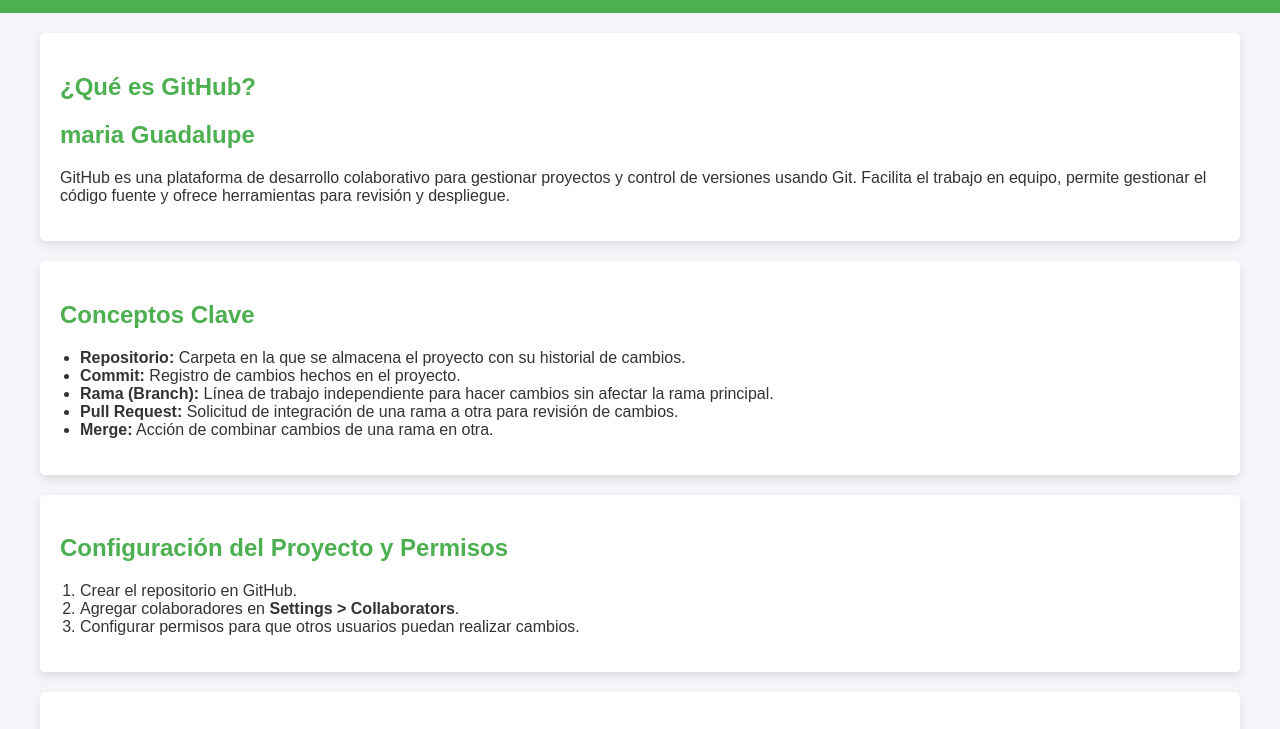
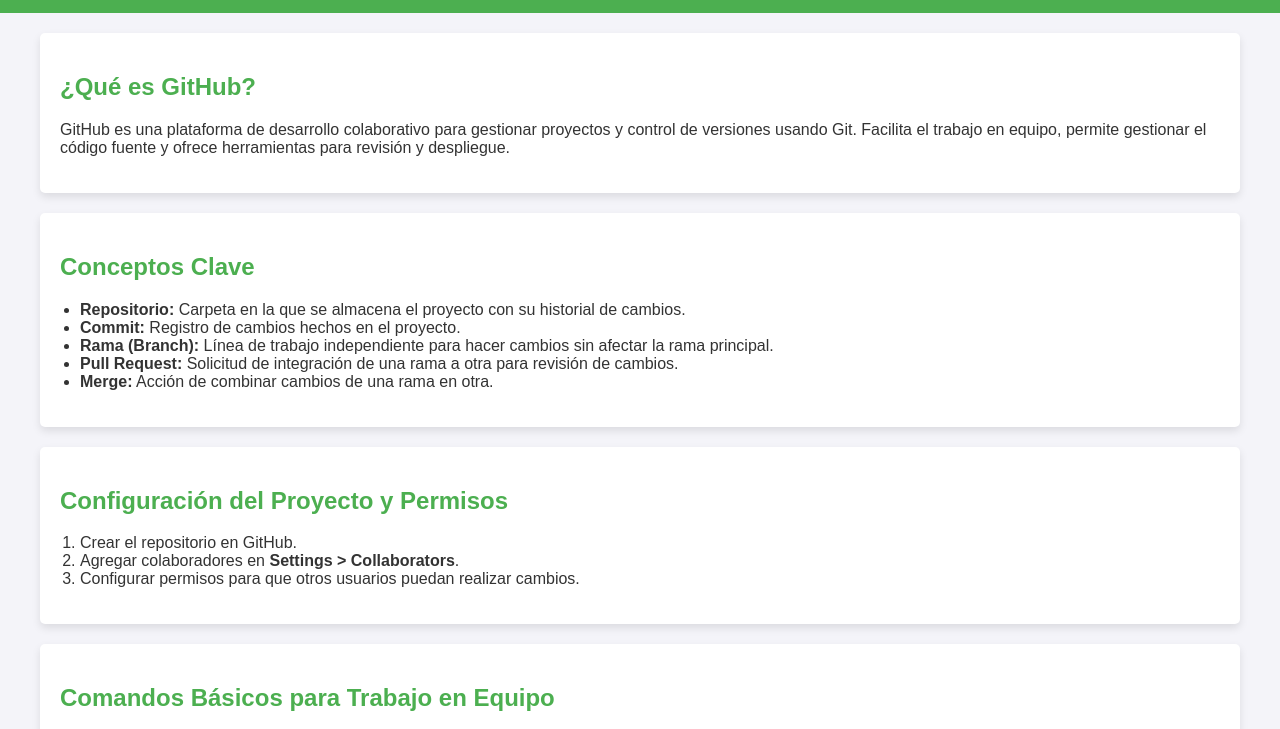
Before and after one commit to IsraelResendiz/Prueba, a plain HTML site: page index.html in a window 1280 px wide. Shown: the part 56-785 px from the top of the page. Drawn offline with Linux system fonts and the light colour scheme.

Commit message:
Update index.html

```diff
--- a/index.html
+++ b/index.html
@@ -15,7 +15,6 @@
     <div class="container">
         <div class="section">
             <h2>¿Qué es GitHub?</h2>
-            <h2>maria Guadalupe</h2>
             <p>GitHub es una plataforma de desarrollo colaborativo para gestionar proyectos y control de versiones usando Git. Facilita el trabajo en equipo, permite gestionar el código fuente y ofrece herramientas para revisión y despliegue.</p>
         </div>
 
```
